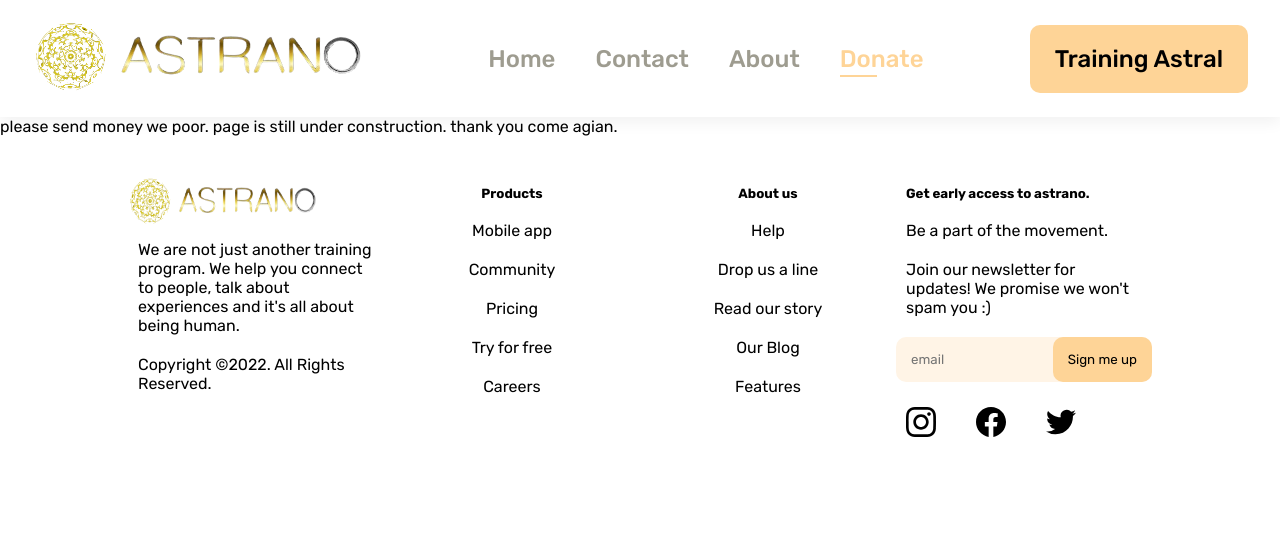
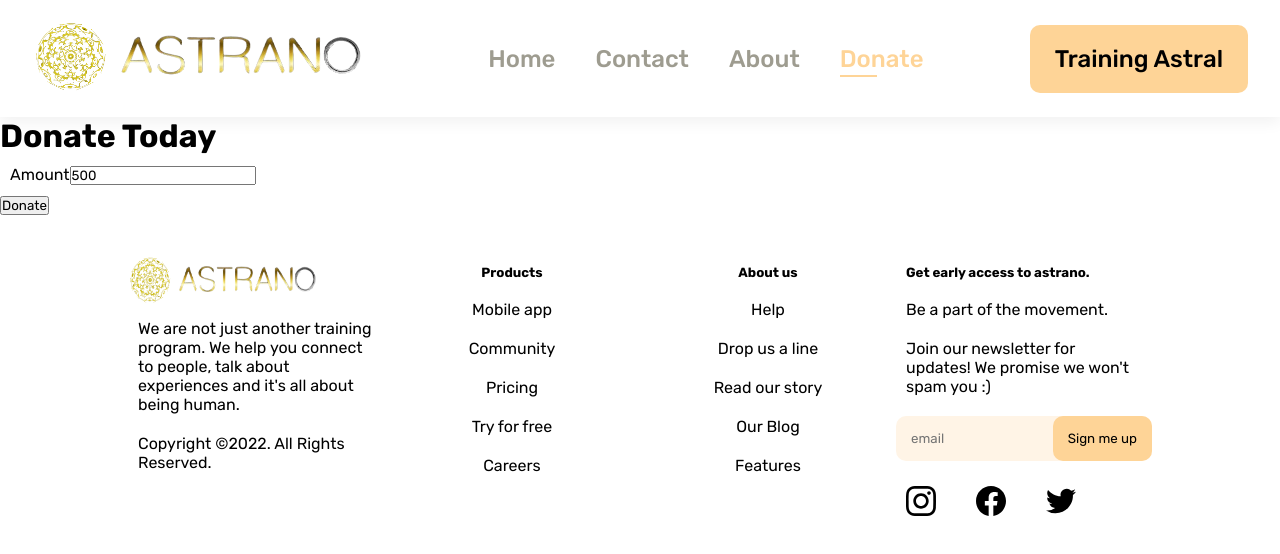
Before and after one commit to frivar31/astrano, a React (Create React App) app: page /donate in a window 1280 px wide. Shown: the top 554 px of the page. Built offline with nearby package versions, Linux system fonts and the light colour scheme.

Commit message:
added form for donation and added a clickable button as the banner

```diff
--- a/src/components/banner/Banner.js
+++ b/src/components/banner/Banner.js
@@ -5,10 +5,10 @@ function Banner() {
   return (
       <div className='banner-img'>
 
-      <img src='assets/footer_banner.png' alt=''/>
-      <h1>Donate to our chairity today! </h1>
-      <button> Donate </button>
-
+        <div className='banner-button'>
+          <img src='assets/footer_banner.png' alt=''/>
+          <h1>Donate to our chairity today! </h1>
+        </div>
     </div>
   )
 }
--- a/src/components/banner/Banner.scss
+++ b/src/components/banner/Banner.scss
@@ -4,12 +4,15 @@
     position:relative;
 }
 
-.banner-img img {
+.banner img {
     width:60%;
     height:60%;
-
 }
 
+.banner-button:hover {
+    transform: scale(110%);
+    cursor:pointer;
+}
 .banner-img h1 {
     position: absolute;
     top:25%;
--- a/src/pages/Donate.js
+++ b/src/pages/Donate.js
@@ -1,9 +1,52 @@
 import React from 'react'
-
+{/* <script src="https://js.stripe.com/v3/"></script>
+<script charset="utf-8">
+  var stripe = Stripe('pk_test_T190Sn41t9a34rBuhqhJfKBI00pOT83WNw');
+  var button = document.getElementById('donate-button');
+  var amount = document.getElementById('amount-input');
+  var causes = document.getElementById('causes');
+  button.addEventListener('click', function(e) {
+    e.preventDefault();
+    fetch('/create-session', {
+      method: 'POST',
+      headers: {
+        'Content-Type': 'application/json',
+      },
+      body: JSON.stringify({
+        amount: amount.value,
+        cause: causes.value,
+      }),
+    })
+    .then((response) => response.json())
+    .then((session) => {
+      stripe.redirectToCheckout({
+        sessionId: session.id
+      });
+    })
+    .catch((error) => {
+      console.error('Error:', error);
+    });
+  });
+</script>  */}
 function Donate() {
   return (
 
-         <div>please send money we poor. page is still under construction. thank you come agian.</div>
+    <div id="main">
+    <div id="checkout">
+      <div id="payment-form">
+        <h1>Donate Today</h1>
+        <form>
+          <label>
+            <span>Amount</span>
+            <input type="number" class="field" id="amount-input" value="500" min="50"/>
+          </label>
+
+        </form>
+        <button id="donate-button">Donate</button>
+      </div>
+    </div>
+  </div>
+
 
   )
 }
--- a/src/pages/Training.js
+++ b/src/pages/Training.js
@@ -5,7 +5,6 @@ import Header from '../components/header/Header'
 function Training() {
   return (
     <div>
-        <Header/>
         <div>Training</div>
     </div>
   )
```
